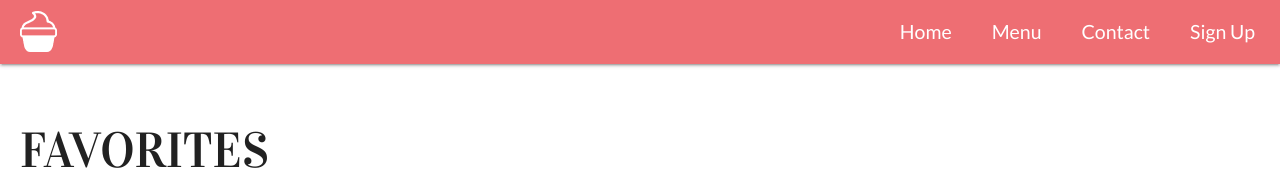
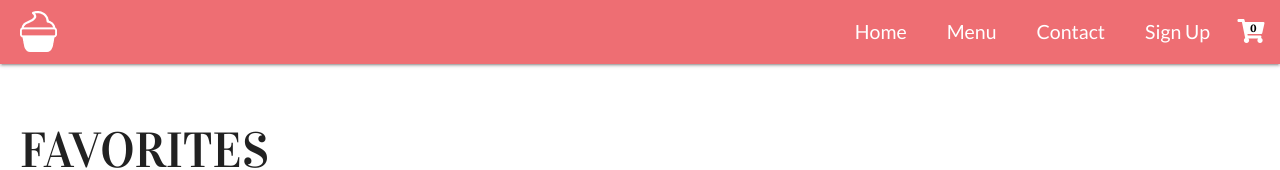
Before and after one commit to tom318267/bakery-app, a React (Create React App) app: page /items in a window 1280 px wide. Shown: the top 170 px of the page. Built offline with nearby package versions, Linux system fonts and the light colour scheme; no server answers.

Commit message:
add cart icon and cart dropdown components and implented cart reducer

```diff
--- /dev/null
+++ b/src/components/CartDropdown/CartDropdown.js
@@ -0,0 +1,13 @@
+import React from "react";
+import "./CartDropdown.scss";
+
+const CartDropdown = () => {
+  return (
+    <div className="CartDropdown">
+      <div className="cart-items"></div>
+      <button>Checkout</button>
+    </div>
+  );
+};
+
+export default CartDropdown;
--- /dev/null
+++ b/src/components/CartDropdown/CartDropdown.scss
@@ -0,0 +1,31 @@
+.CartDropdown {
+  position: absolute;
+  width: 240px;
+  height: 340px;
+  display: flex;
+  flex-direction: column;
+  padding: 20px;
+  background-color: white;
+  top: 90px;
+  right: 40px;
+  z-index: 5;
+
+  .cart-items {
+    height: 240px;
+    flex-direction: column;
+    overflow: scroll;
+  }
+
+  button {
+    margin-top: auto;
+    background-color: #68e1fd;
+    border-radius: 20px;
+    height: 40px;
+    border: none;
+    box-shadow: 0px 4px 4px rgba(0, 0, 0, 0.25);
+    font-family: "Lato", sans-serif;
+    font-weight: 500;
+    font-size: 1.2rem;
+    cursor: pointer;
+  }
+}
--- /dev/null
+++ b/src/components/CartIcon/CartIcon.js
@@ -0,0 +1,15 @@
+import React from "react";
+import { connect } from "react-redux";
+import { toggleCartHidden } from "../../redux/cart/cart.actions";
+import "./CartIcon.scss";
+
+const CartIcon = ({ toggleCartHidden }) => {
+  return (
+    <div onClick={toggleCartHidden} className="CartIcon">
+      <i className="fas fa-shopping-cart"></i>
+      <span className="item-count">0</span>
+    </div>
+  );
+};
+
+export default connect(null, { toggleCartHidden })(CartIcon);
--- /dev/null
+++ b/src/components/CartIcon/CartIcon.scss
@@ -0,0 +1,25 @@
+.CartIcon {
+  width: 45px;
+  height: 45px;
+  position: relative;
+  display: flex;
+  align-items: center;
+  justify-content: center;
+  cursor: pointer;
+  bottom: 12px;
+  right: 8px;
+
+  .fa-shopping-cart {
+    width: 24px;
+    height: 24px;
+  }
+
+  .item-count {
+    position: absolute;
+    font-size: 10px;
+    font-weight: bold;
+    top: 9px;
+    left: 23px;
+    color: black;
+  }
+}
--- a/src/components/Navbar/Navbar.js
+++ b/src/components/Navbar/Navbar.js
@@ -1,11 +1,13 @@
 import React from "react";
 import { Link } from "react-router-dom";
 import cupcake from "../../assets/cupcake.png";
+import CartIcon from "../CartIcon/CartIcon";
+import CartDropdown from "../CartDropdown/CartDropdown";
 import { auth } from "../../firebase/firebase.utils";
 import { connect } from "react-redux";
 import "./Navbar.scss";
 
-const Navbar = ({ currentUser }) => {
+const Navbar = ({ currentUser, hidden }) => {
   return (
     <div className="Navbar">
       <nav>
@@ -33,8 +35,11 @@ const Navbar = ({ currentUser }) => {
                 <Link to="/sign-up">Sign Up</Link>
               )}
             </li>
+
+            <CartIcon />
           </ul>
         </div>
+        {hidden ? null : <CartDropdown />}
       </nav>
 
       <ul className="sidenav" id="mobile-demo">
@@ -55,8 +60,9 @@ const Navbar = ({ currentUser }) => {
   );
 };
 
-const mapStateToProps = (state) => ({
-  currentUser: state.user.currentUser,
+const mapStateToProps = ({ user: { currentUser }, cart: { hidden } }) => ({
+  currentUser: currentUser,
+  hidden,
 });
 
 export default connect(mapStateToProps)(Navbar);
--- /dev/null
+++ b/src/redux/cart/cart.actions.js
@@ -0,0 +1,5 @@
+import { TOGGLE_CART_HIDDEN } from "./cart.types";
+
+export const toggleCartHidden = () => ({
+  type: TOGGLE_CART_HIDDEN,
+});
--- /dev/null
+++ b/src/redux/cart/cart.reducer.js
@@ -0,0 +1,17 @@
+import { TOGGLE_CART_HIDDEN } from "../cart/cart.types";
+
+const INITIAL_STATE = {
+  hidden: true,
+};
+
+export const cartReducer = (state = INITIAL_STATE, action) => {
+  switch (action.type) {
+    case TOGGLE_CART_HIDDEN:
+      return {
+        ...state,
+        hidden: !state.hidden,
+      };
+    default:
+      return state;
+  }
+};
--- /dev/null
+++ b/src/redux/cart/cart.types.js
@@ -0,0 +1 @@
+export const TOGGLE_CART_HIDDEN = "TOGGLE_CART_HIDDEN";
--- a/src/redux/root-reducer.js
+++ b/src/redux/root-reducer.js
@@ -1,6 +1,8 @@
 import { combineReducers } from "redux";
 import { userReducer } from "./user/user.reducer";
+import { cartReducer } from "./cart/cart.reducer";
 
 export default combineReducers({
   user: userReducer,
+  cart: cartReducer,
 });
```
